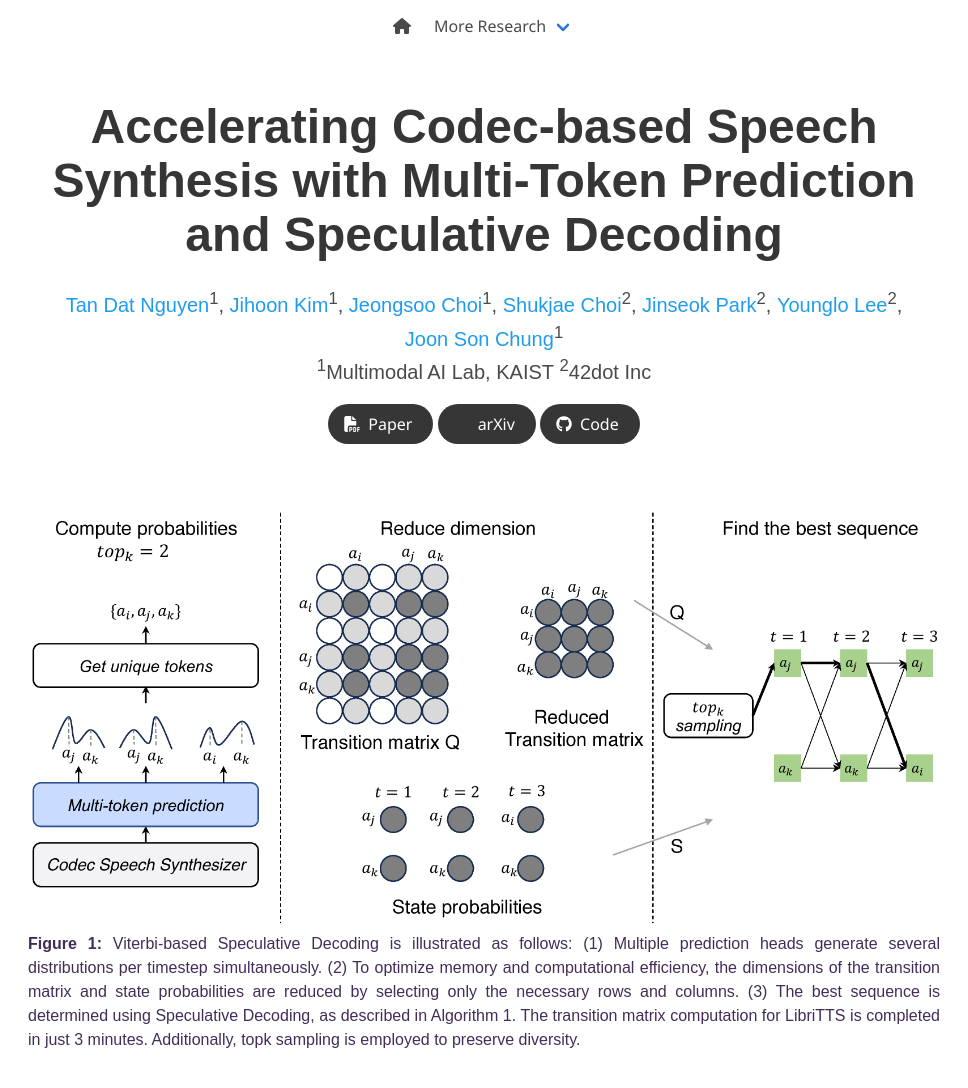
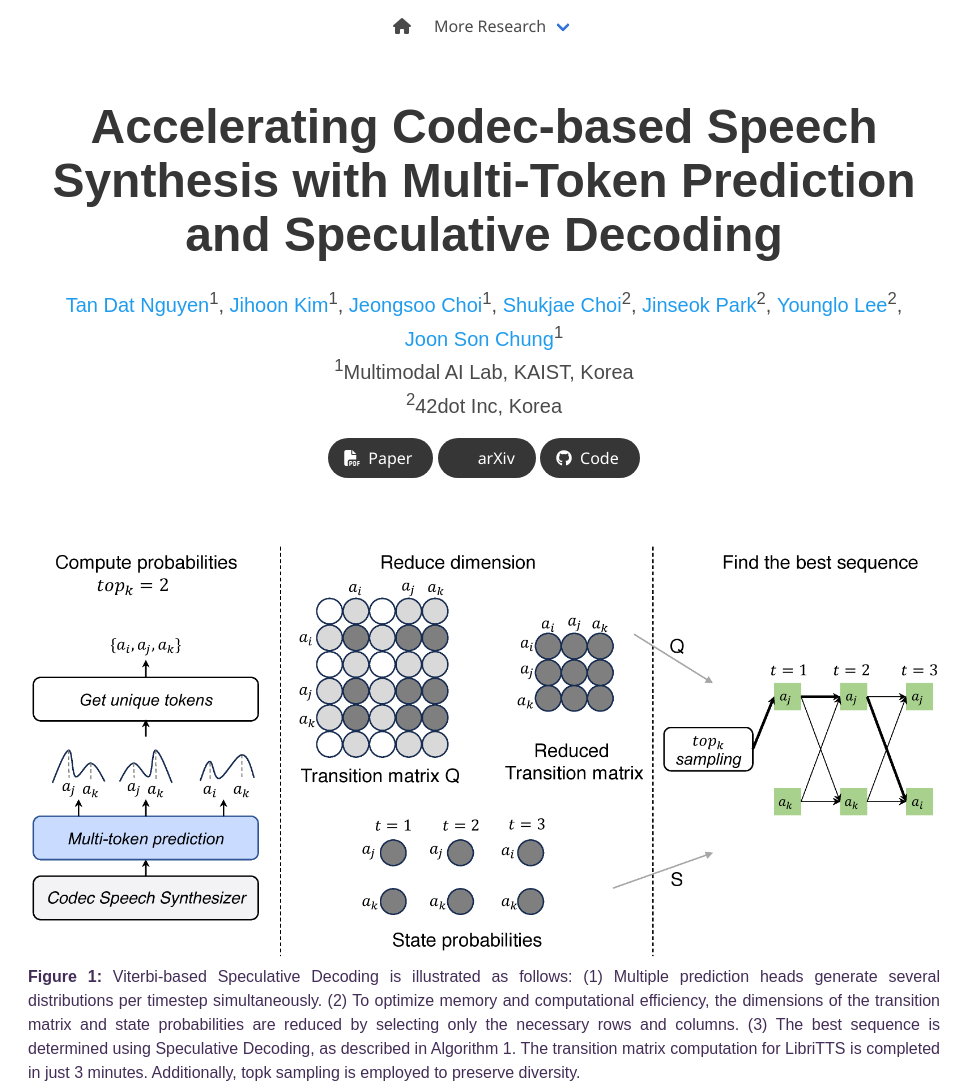
Before and after one commit to multpletokensprediction/multipletokensprediction.github.io, a plain HTML site: page index.html in a window 1280 px wide. Shown: the top 1088 px of the page, without its empty margins (156-1124 px from the left). Drawn offline with nearby package versions, Linux system fonts and the light colour scheme; some icons are missing; a web font is replaced by a local one.

Commit message:
update demo page

```diff
--- a/index.html
+++ b/index.html
@@ -112,8 +112,10 @@
           </div>
 
           <div class="is-size-5 publication-authors">
-            <span class="author-block"><sup>1</sup>Multimodal AI Lab, KAIST</span>
-            <span class="author-block"><sup>2</sup>42dot Inc</span>
+            <span class="author-block"><sup>1</sup>Multimodal AI Lab, KAIST, Korea</span>
+          </div>
+          <div class="is-size-5 publication-authors">
+            <span class="author-block"><sup>2</sup>42dot Inc, Korea</span>
           </div>
 
           <div class="column has-text-centered">
```
Also changed, not shown: 3 other files.
